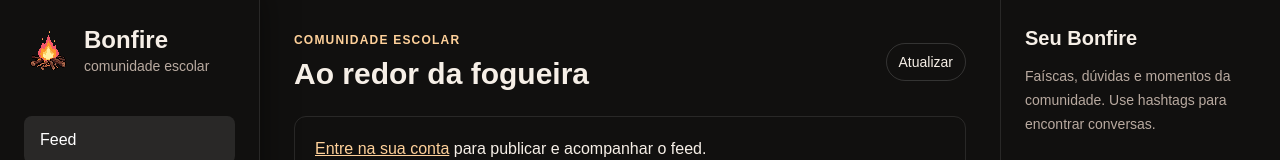
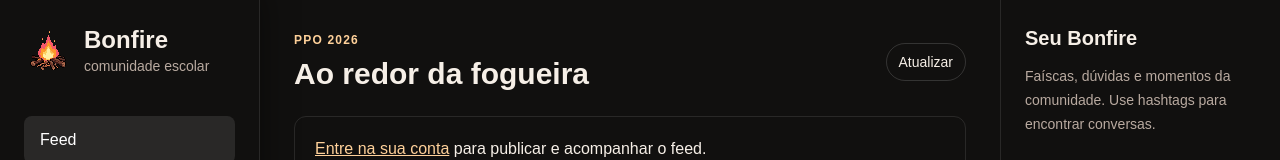
Before and after one commit to blueclaro/bonfire, a Next.js app: page / in a window 1280 px wide. Shown: the top 160 px of the page. Built offline with nearby package versions, Linux system fonts and the light colour scheme; no server answers.

Commit message:
Atualiza identificacao do feed para PPO 2026

```diff
--- a/src/components/SocialFeed.tsx
+++ b/src/components/SocialFeed.tsx
@@ -124,7 +124,7 @@ export default function SocialFeed() {
   }
   const chooseTag = (tag: string) => { setFilter(tag); setHashtag(tag); };
   return <section aria-label="Feed da comunidade" className="mx-auto max-w-2xl">
-    <header className="mb-6 flex items-center justify-between gap-4"><div><p className="text-xs font-bold uppercase tracking-widest text-[#ffd19a]">Comunidade escolar</p><h1 className="mt-2 text-3xl font-black">Ao redor da fogueira</h1></div><button onClick={() => void load()} disabled={loading} className="rounded-full border border-white/15 px-3 py-2 text-sm">Atualizar</button></header>
+    <header className="mb-6 flex items-center justify-between gap-4"><div><p className="text-xs font-bold uppercase tracking-widest text-[#ffd19a]">PPO 2026</p><h1 className="mt-2 text-3xl font-black">Ao redor da fogueira</h1></div><button onClick={() => void load()} disabled={loading} className="rounded-full border border-white/15 px-3 py-2 text-sm">Atualizar</button></header>
     {userId ? <form onSubmit={publish} className="mb-6 rounded-2xl border border-[#ff8a3d]/30 bg-white/[.035] p-4">
       <label htmlFor="publication" className="font-semibold">O que está acontecendo?</label>
       <textarea id="publication" value={text} onChange={e=>setText(e.target.value)} disabled={saving} maxLength={5000} rows={4} placeholder="Compartilhe uma ideia, uma dúvida ou um momento. Use #hashtags." className="mt-3 w-full resize-y rounded-xl bg-black/20 p-3 outline-none focus:ring-2 focus:ring-[#ff8a3d]" />
```
Also changed, not shown: 1 other file (tests, documents, lock files or other folders).
